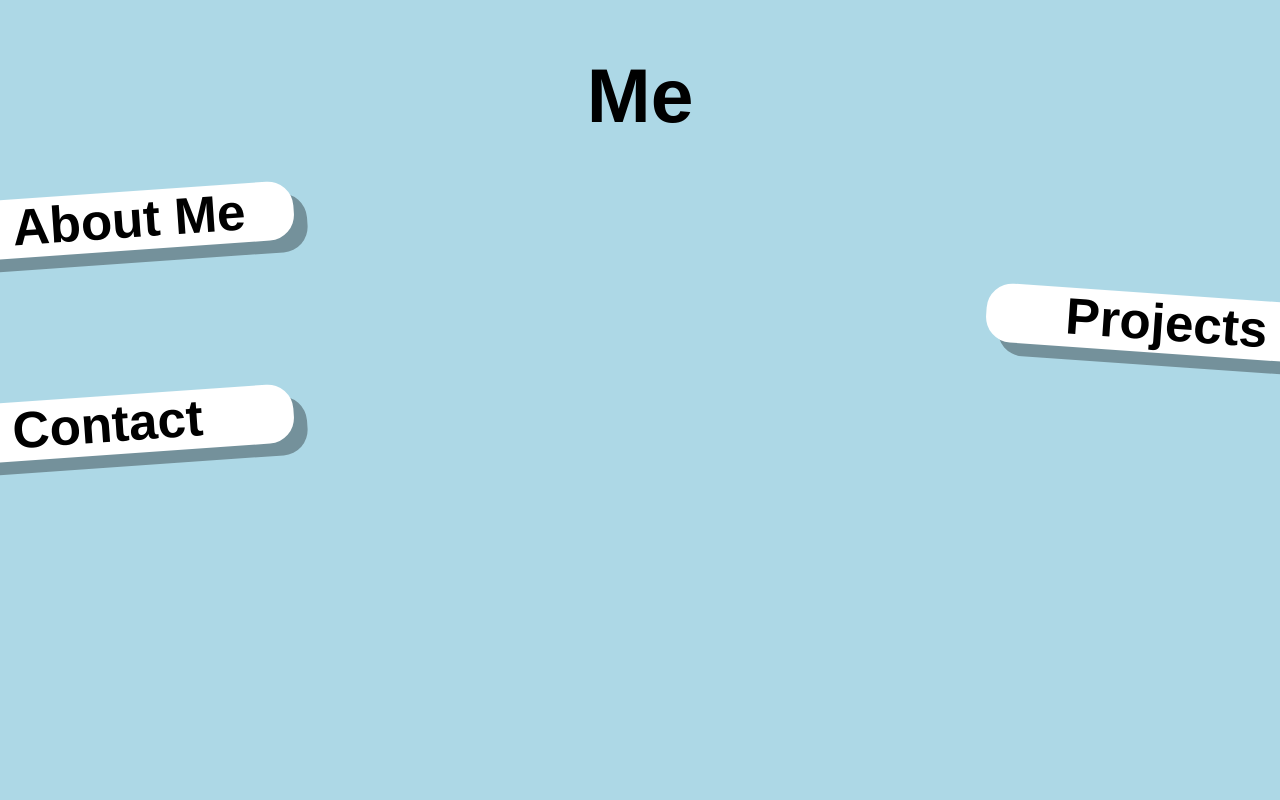
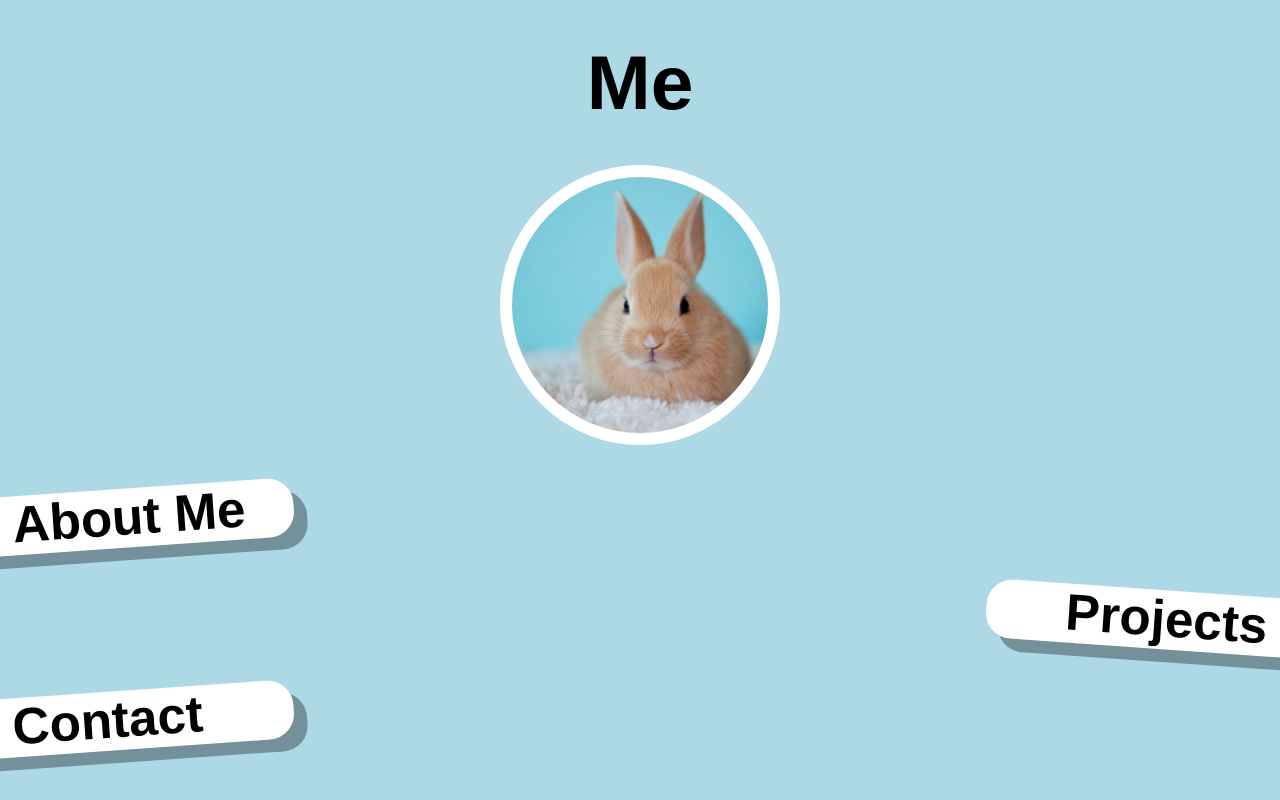
Before and after one commit to mstop4/mstop4.github.io, a plain HTML site: page index.html in a window 1280 px wide. Shown: the top 800 px of the page. Drawn offline with Linux system fonts and the light colour scheme.

Commit message:
added photo

```diff
--- a/index.css
+++ b/index.css
@@ -6,6 +6,7 @@ body {
 h1 {
   text-align: center;
   font-size: 6vmax;
+  margin: 3vmax;
 }
 
 h2.left {
@@ -41,3 +42,19 @@ h2.right {
   padding: 0 3vmax 0 0;
   font-size: 4vmax;
 }
+
+.photo {
+  width: 20vmax;
+  height: 20vmax;
+  display: block;
+  margin-left: auto;
+  margin-right: auto;
+  border-style: solid;
+  border-width: 1vmax;
+  border-radius: 20vmax;
+  border-color: white;
+  background-color: white;
+  background-image: url("bunny.jpg");
+  background-position: center;
+  background-size: cover;
+}
--- a/index.html
+++ b/index.html
@@ -6,8 +6,9 @@
     <link rel="stylesheet" href="index.css">
   </head>
   <body>
-    <section id="bio">
-      <h1>Me</h1>
+    <h1>Me</h1>
+    <div class="photo"></div>
+      <section id="bio">
       <h2 class="left">About Me</h2>
       <p></p>
     </section>
```
Also changed, not shown: bunny.jpg (added), 1 other file.
